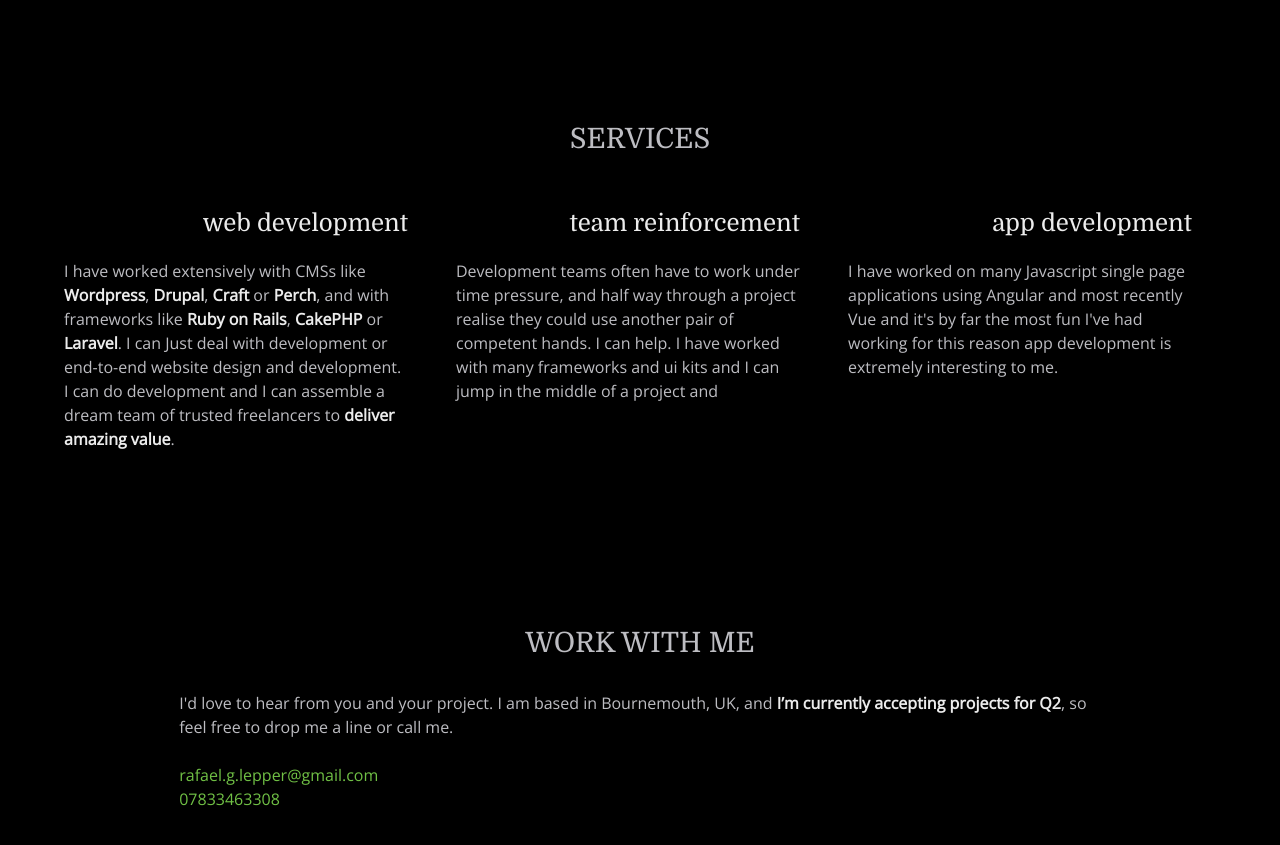
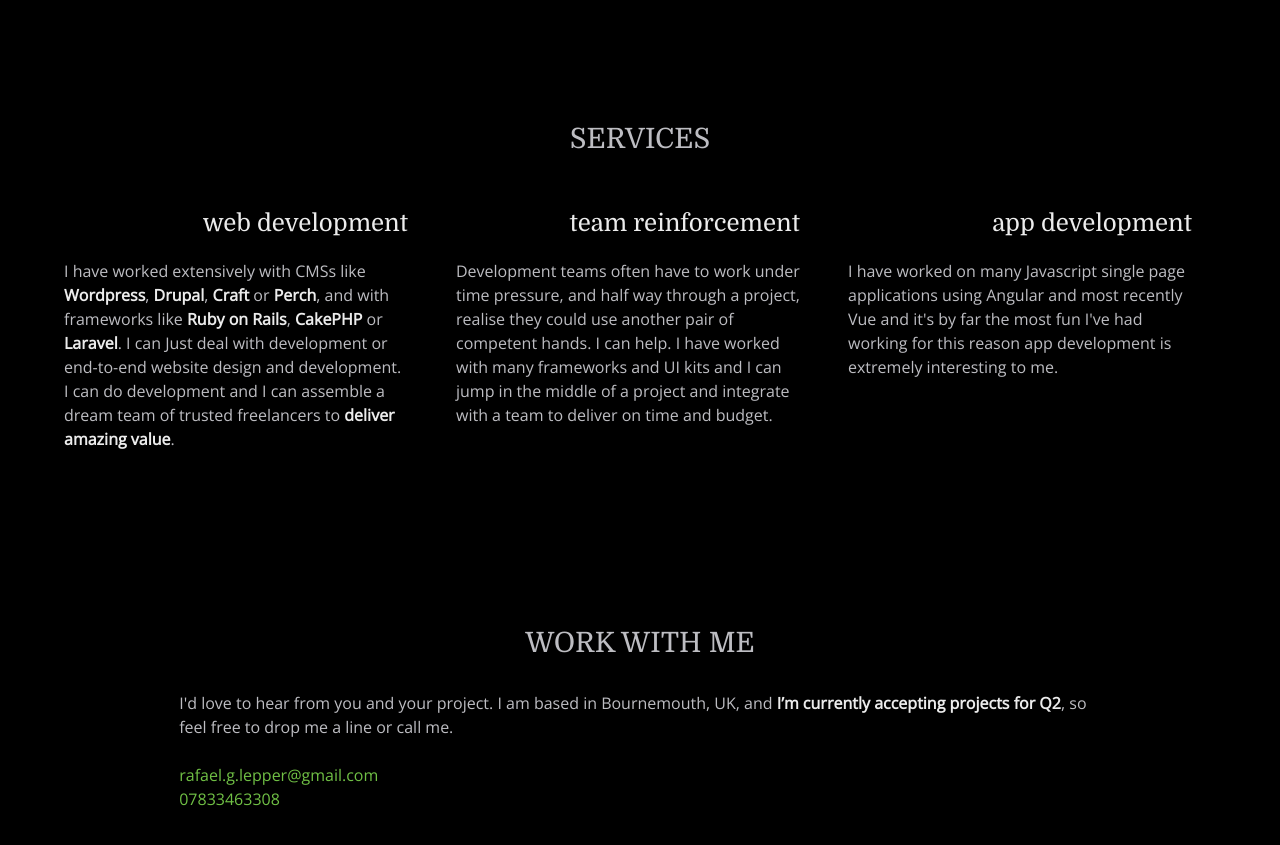
Before and after one commit to rglepper/rglepper.github.io, a Jekyll site: the page built from index.html, in a window 1280 px wide and 900 px high, scrolled down 1990 px. Shown: the top 845 px of the window. Built offline with Jekyll 4.4.1, drawn with Linux system fonts in a browser that asks for light colours.

Commit message:
Finish paragraph on services

```diff
--- a/_includes/services.html
+++ b/_includes/services.html
@@ -9,7 +9,7 @@
 			</div>
 			<div class="o-layout__item u-1/3@desktop u-padding-horizontal@desktop">
 				<h3 class="c-heading-sub">Team reinforcement</h3>
-					<p>Development teams often have to work under time pressure, and half way through a project realise they could use another pair of competent hands. I can help. I have worked with many frameworks and ui kits and I can jump in the middle of a project and </p>
+					<p>Development teams often have to work under time pressure, and half way through a project, realise they could use another pair of competent hands. I can help. I have worked with many frameworks and UI kits and I can jump in the middle of a project and integrate with a team to deliver on time and budget.</p>
 			</div>
 			<div class="o-layout__item u-1/3@desktop u-padding-horizontal@desktop">
 				<h3 class="c-heading-sub">App development</h3>
```
